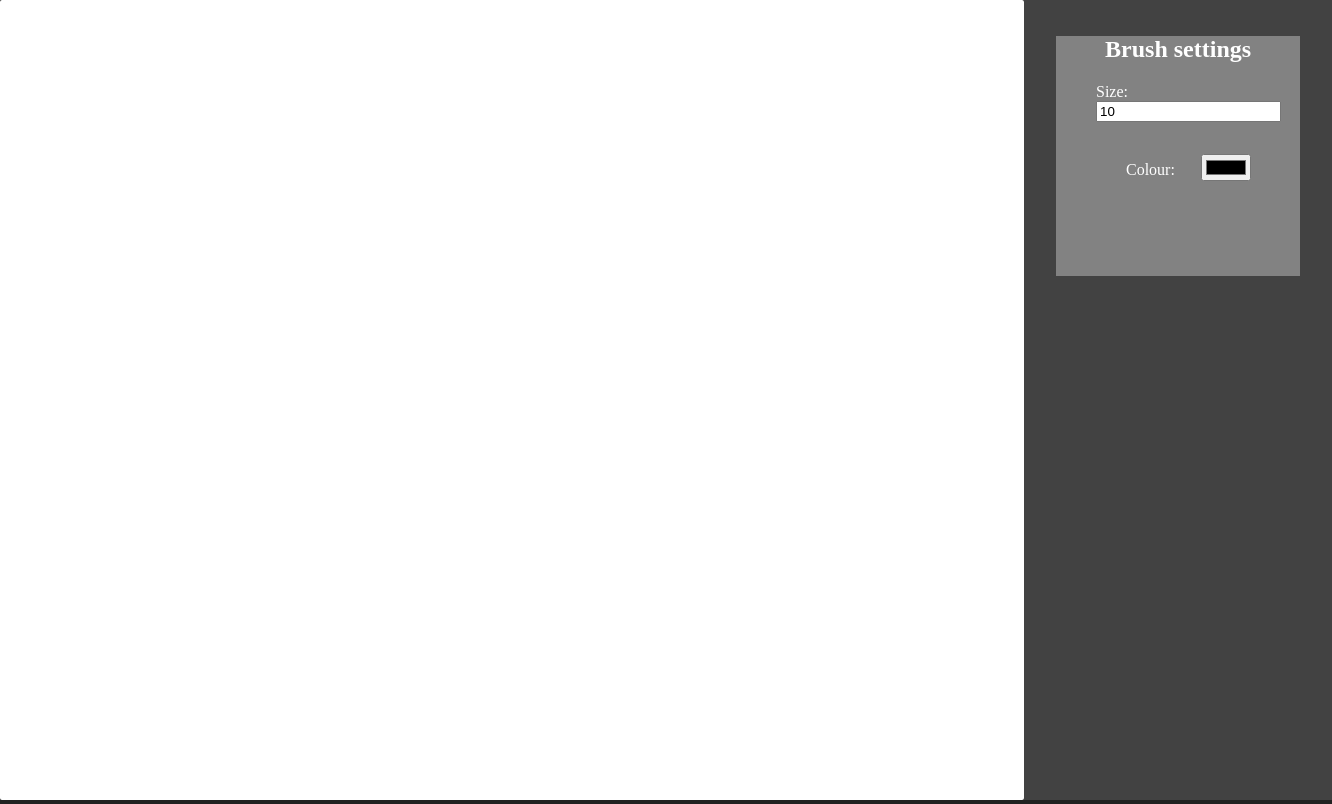
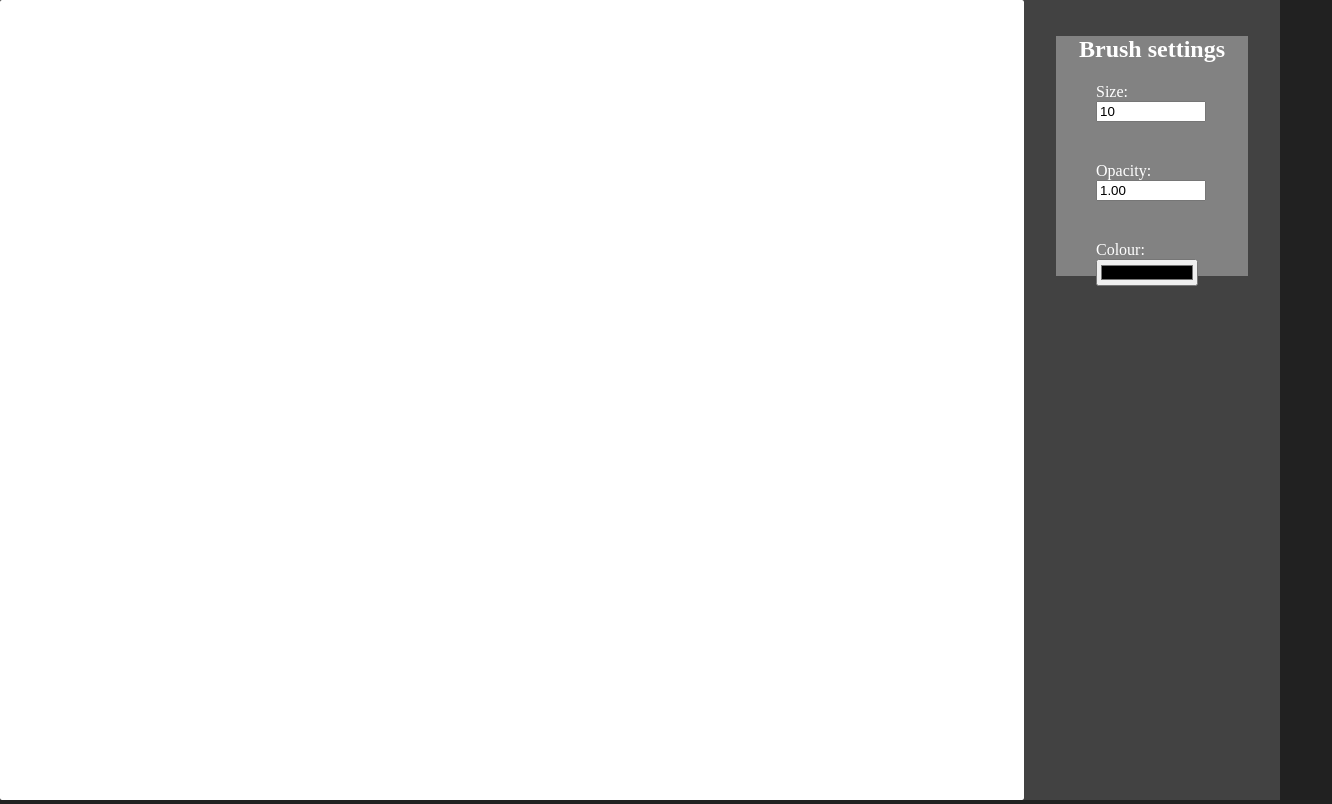
Before and after one commit to joeglDev/Painting-app, a React (Vite) app: page / in a window 1280 px wide. Shown: the whole page, 1332 px wide, since content can reach past the window. Built offline with nearby package versions, Linux system fonts and the light colour scheme.

Commit message:
feat/brushsettings(opacity)
failed attempt at opacity as when change brush settings the settinggs of all stored points are changed

```diff
--- a/src/components/canvas/Canvas.tsx
+++ b/src/components/canvas/Canvas.tsx
@@ -8,6 +8,7 @@ const CanvasWrapper = styled.section`
 `;
 
 export const Canvas = () => {
+
   const [mouseData, setMouseData] = useState({ x: 0, y: 0 });
   const [canvasCTX, setCanvasCTX] = useState<CanvasRenderingContext2D | null>(
     null,
@@ -17,34 +18,62 @@ export const Canvas = () => {
     document.getElementById("canvas") as HTMLCanvasElement,
   );
 
-  const { colour, setColour, size, setSize } = useContext(BrushContext);
+  const { colour, size, opacity } = useContext(BrushContext);
 
-  // set position of the mouse
+  var isDown = false;
+const points = useRef<any[]>([]);
+
+
+  function onMouseDown(event: MouseEvent) {
+    var point = getCanvasPointOfMouseEvent(event);
+      points.current.push(point); // store
+      redrawAll(); // clearAll and redraw
+      isDown = true; // make it last so we can grab the isStart below
+  }
+
+  function onMouseMove(event: MouseEvent) {
+      if ( isDown !== false) {
+          var point = getCanvasPointOfMouseEvent(event);
+          points.current.push({x: event.clientX, y: event.clientY, isStart: !isDown}); // store
+          redrawAll(); // clear all and redraw
+      }
+  }
+  function redrawAll() {
+    // clear all
+    const ctx = canvasCTX!;
+    ctx.clearRect(0,0,ctx.canvas.width,ctx.canvas.height);
+  ctx.globalAlpha = opacity;
+  ctx.lineWidth = size;
+  ctx.strokeStyle = colour;
+  ctx.lineJoin = 'round';
+
+  ctx.beginPath();
+  points.current.forEach(function(pt) {
+    if(pt.isStart){
+      ctx.stroke(); // draw previous
+      ctx.beginPath(); // begin a new sub-path
+    }
+    ctx.lineTo(pt.x, pt.y * 0.8 ); // will moveTo automatically if needed
+  });
+  ctx.stroke();
+  }
+
+  function onMouseUp(e: MouseEvent) {
+      isDown = false;
+  }
+
+  function getCanvasPointOfMouseEvent(event: MouseEvent) {
+
+    var canvasX = (event.pageX);
+    var canvasY = (event.pageY );
+
+    return {x: canvasX, y: canvasY, isStart: !isDown};
+}
+
   const SetPos = (e: MouseEvent) => {
-    setMouseData({
-      x: e.clientX, // Mouse X position
-      y: e.clientY, // Mouse Y position
-    });
-  };
+    setMouseData({x: e.clientX, y: e.clientY})
+  }
 
-  const Draw = (e: MouseEvent) => {
-    if (e.buttons !== 1) return;
-    const ctx = canvasCTX; // Our saved context
-    ctx!.beginPath(); // Start the line
-
-    setMouseData({
-      x: e.clientX,
-      y: e.clientY, // off set for margins
-    });
-    ctx!.moveTo(mouseData.x, mouseData.y * 0.8); // Move the line to the saved mouse location
-    ctx!.lineTo(e.clientX, e.clientY * 0.8); // off set for margins
-
-    ctx!.strokeStyle = colour; // Set the color as the saved state
-    ctx!.lineWidth = size; // Set the size to the saved state
-    // Set the line cap to round
-    ctx!.lineCap = "round";
-    ctx!.stroke(); // Draw it!
-  };
 
   // Set the canvas ctx as the state
   useEffect(() => {
@@ -59,12 +88,10 @@ export const Canvas = () => {
     <CanvasWrapper>
       <DrawingArea
         ref={canvasRef}
-        onMouseEnter={(e: MouseEvent) => SetPos(e)}
-        onMouseMove={(e: MouseEvent) => {
-          SetPos(e);
-          Draw(e);
-        }}
-        onMouseDown={(e: MouseEvent) => SetPos(e)}
+       // onMouseEnter={(e: MouseEvent) => SetPos(e)}
+        onMouseMove={(e: MouseEvent) => onMouseMove(e)}
+        onMouseDown={(e: MouseEvent) =>  onMouseDown(e)}
+        onMouseUp={(e: MouseEvent) => onMouseUp(e)}
       />
     </CanvasWrapper>
   );
--- a/src/components/context/BrushContext.tsx
+++ b/src/components/context/BrushContext.tsx
@@ -5,6 +5,8 @@ interface defaultValueInterface {
   setColour: (value: string) => void;
   size: number;
   setSize: (value: number) => void;
+  opacity: number;
+  setOpacity: (value: number) => void;
 }
 
 const defaultValue: defaultValueInterface = {
@@ -12,13 +14,16 @@ const defaultValue: defaultValueInterface = {
   setColour: () => {},
   size: 10,
   setSize: () => {},
+  opacity: 1,
+  setOpacity: () => {},
 };
 
 export const BrushContext = createContext(defaultValue);
 
 export const BrushContextProvider = ({ children }: { children: ReactNode }) => {
-  const [colour, setColour] = useState(defaultValue.colour); // Default color is black
-  const [size, setSize] = useState(defaultValue.size); // Default size is 10
+  const [colour, setColour] = useState(defaultValue.colour);
+  const [size, setSize] = useState(defaultValue.size);
+  const [opacity, setOpacity] =useState(defaultValue.opacity);
 
   return (
     <BrushContext.Provider
@@ -27,6 +32,8 @@ export const BrushContextProvider = ({ children }: { children: ReactNode }) => {
         setColour,
         size,
         setSize,
+        opacity,
+        setOpacity
       }}
     >
       {children}
--- a/src/components/control-panel/BrushSettings.tsx
+++ b/src/components/control-panel/BrushSettings.tsx
@@ -1,4 +1,4 @@
-import { ChangeEvent, useContext } from "react";
+import { ChangeEvent, useContext, useState } from "react";
 import { BrushContext } from "../context/BrushContext";
 import { styled } from "styled-components";
 
@@ -15,16 +15,21 @@ const BrushSettingsUl = styled.ul`
   list-style-type: none;
   align-items: center;
   justify-content: space-evenly;
-  gap: 2rem;
+  gap: 5vh;
 `;
 
 const BrushSettingsLabel = styled.label`
-  min-width: 75px;
+  min-width: 5vw;
   display: inline-block;
 `;
 
 const BrushSettingsLi = styled.li`
-  margin: 0 1.2rem 0 0;
+  margin: 0 2vw 0 0;
+`;
+
+const BrushSettingsInput = styled.input`
+position: relative;
+width: 8vw;
 `;
 
 const H2 = styled.h2`
@@ -32,15 +37,22 @@ const H2 = styled.h2`
 `;
 
 export const BrushSettings = () => {
-  const { colour, setColour, size, setSize } = useContext(BrushContext);
+  const { colour, setColour, size, setSize, setOpacity } = useContext(BrushContext);
+  const [displayOpacity, setDisplayOpacity] = useState('1.00');
+
+ const onChangeOpacity = (e: ChangeEvent<HTMLInputElement>) => {
+  setDisplayOpacity(e.target.value);
+ if (/\d+$/.test(e.target.value)) setOpacity(parseFloat(e.target.value));
+ };
 
   return (
     <BrushSettingsWrapper>
       <H2>Brush settings</H2>
       <BrushSettingsUl>
+
         <BrushSettingsLi>
           <BrushSettingsLabel htmlFor="size-input">Size: </BrushSettingsLabel>
-          <input
+          <BrushSettingsInput
             type="number"
             value={size}
             id="number-input"
@@ -48,12 +60,21 @@ export const BrushSettings = () => {
               setSize(parseInt(e.target.value))
             }
           />
+
+          </BrushSettingsLi>
+
+          <BrushSettingsLi>
+          <BrushSettingsLabel htmlFor="opacity-input">Opacity: </BrushSettingsLabel>
+          <BrushSettingsInput type="number" value={displayOpacity} id="opacity-input" min="0" max="1" step="0.01"
+          onChange={onChangeOpacity}
+          ></BrushSettingsInput>
         </BrushSettingsLi>
+
         <BrushSettingsLi>
           <BrushSettingsLabel htmlFor="colour-input">
             Colour:{" "}
           </BrushSettingsLabel>
-          <input
+          <BrushSettingsInput
             type="color"
             value={colour}
             id="colour-input"
```
Also changed, not shown: 1 other file (tests, documents, lock files or other folders).
